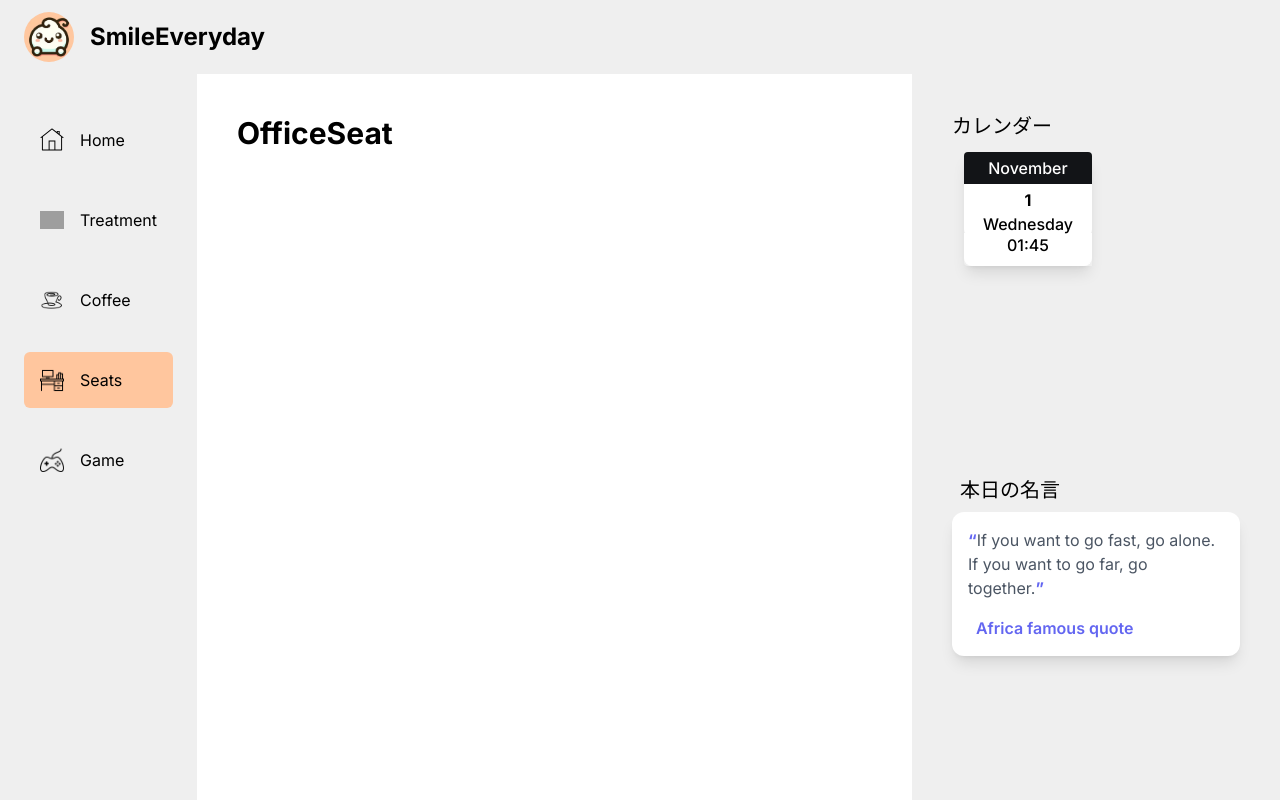
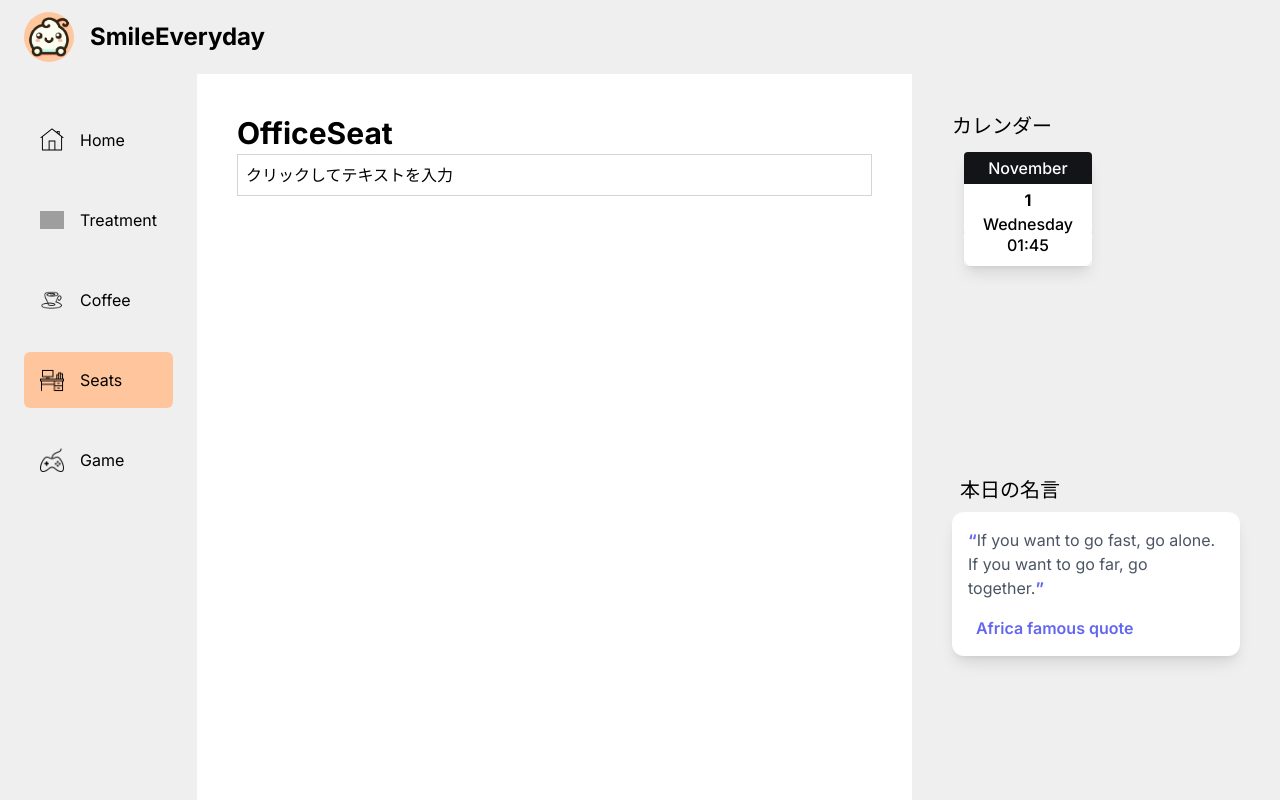
Before and after one commit to shinnkura/smile-everyday, a Next.js app: page /officeSeat in a window 1280 px wide. Built offline with nearby package versions, Linux system fonts and the light colour scheme; no server answers; grey boxes are pictures that could not be loaded.

Commit message:
feat(EditableBox.tsx): EditableBoxコンポーネントの作成

```diff
--- /dev/null
+++ b/src/app/(root)/officeSeat/components/EditableBox.tsx
@@ -0,0 +1,51 @@
+"use client";
+
+import React, { useState, useRef, useEffect } from "react";
+
+const EditableBox = () => {
+  const [isEditing, setIsEditing] = useState(false);
+  const [text, setText] = useState("");
+  const inputRef = useRef<HTMLInputElement>(null); // 明示的な型指定
+
+  useEffect(() => {
+    if (isEditing && inputRef.current) {
+      inputRef.current.focus();
+    }
+  }, [isEditing]);
+
+  const handleBoxClick = () => {
+    setIsEditing(true);
+  };
+
+  const handleInputChange = (e: React.ChangeEvent<HTMLInputElement>) => {
+    // 明示的な型指定
+    setText(e.target.value);
+  };
+
+  const handleInputBlur = (e: React.FocusEvent<HTMLInputElement>) => {
+    // 明示的な型指定
+    setIsEditing(false);
+  };
+
+  return (
+    <div
+      className="border border-gray-300 bg-white p-2 cursor-text"
+      onClick={handleBoxClick}
+    >
+      {isEditing ? (
+        <input
+          ref={inputRef}
+          type="text"
+          value={text}
+          onChange={handleInputChange}
+          onBlur={handleInputBlur}
+          className="outline-none w-full"
+        />
+      ) : (
+        <div>{text || "クリックしてテキストを入力"}</div>
+      )}
+    </div>
+  );
+};
+
+export default EditableBox;
--- a/src/app/(root)/officeSeat/page.tsx
+++ b/src/app/(root)/officeSeat/page.tsx
@@ -1,9 +1,15 @@
-import React from "react";
+// TODO: 保育、栄養士、エンジニアなどで、席のカラーを決める
+// TODO: 人の名前で検索できるようにする
 
-// TODO: 保育、栄養士、エンジニアなどで、席のカラーを決める
+import EditableBox from "./components/EditableBox";
 
 const page = () => {
-  return <div className="head-text text-left">OfficeSeat</div>;
+  return (
+    <div>
+      <div className="head-text text-left">OfficeSeat</div>
+      <EditableBox />
+    </div>
+  );
 };
 
 export default page;
```
